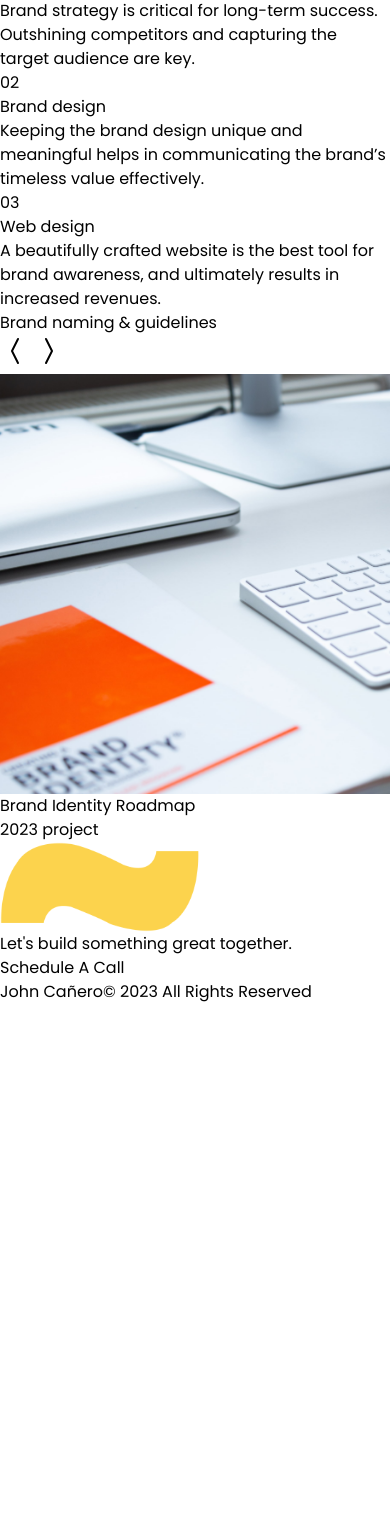
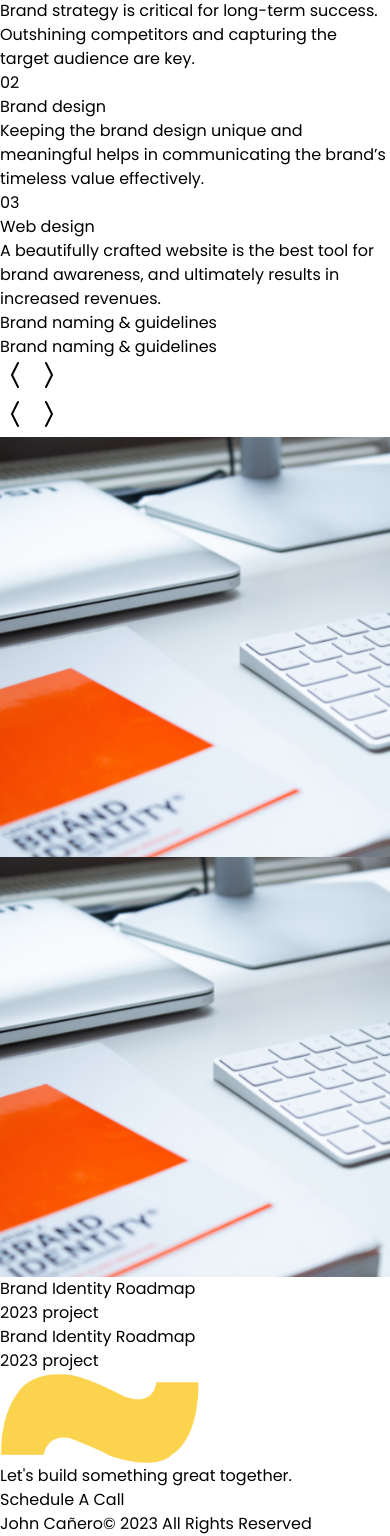
Before and after one commit to johncanero/likha-design-agency, a Next.js app: page / in a window 390 px wide. Shown: the part 3535-5071 px from the top of the page. Before the commit the page ends 4539 px from the top, so only its background shows below. Built offline with nearby package versions, Linux system fonts and the light colour scheme.

Commit message:
Adjust Responsivenss of Tablet

```diff
--- a/components/Slider.tsx
+++ b/components/Slider.tsx
@@ -33,16 +33,57 @@ const carouselItems = [
     },
 ];
 
+// Tablet
+const carouselItemsTablet = [
+    {
+        title: "Brand naming & guidelines",
+        image: {
+            src: "/images/tablet/image-slide-1-tablet-min.jpg",
+            title: "Brand Identity Roadmap",
+            subtitle: "2023 project",
+        },
+    },
+    {
+        title: "Brand identity & merchandise",
+        image: {
+            src: "/images/desktop/image-slide-2-desktop-min.jpg",
+            title: "New Majestic Hotel",
+            subtitle: "2023 project",
+        },
+    },
+    {
+        title: "Brand identity & web design",
+        image: {
+            src: "/images/desktop/image-slide-3-desktop-min.jpg",
+            title: "Website Development",
+            subtitle: "2023 project",
+        },
+    },
+];
+
+// Tablet
 
 function Slider() {
 
     const [selectedIndex, setSelectedIndex] = useState<number>(0);
 
+    // Desktop
     const selectImage = (offset: number) => {
         let newIndex = selectedIndex + offset;
         if (newIndex < 0) {
             newIndex = carouselItems.length - 1;
         } else if (newIndex >= carouselItems.length) {
+            newIndex = 0;
+        }
+
+        setSelectedIndex(newIndex);
+    };
+
+    const selectImageTablet = (offset: number) => {
+        let newIndex = selectedIndex + offset;
+        if (newIndex < 0) {
+            newIndex = carouselItemsTablet.length - 1;
+        } else if (newIndex >= carouselItemsTablet.length) {
             newIndex = 0;
         }
 
@@ -57,12 +98,19 @@ function Slider() {
                 <div className='relative w-full bg-stone-800'>
                     <div>
                         {/* carouseItems title */}
-                        <div className='relative text-3xl font-bold leading-10 text-white md:text-4xl lg:text-6xl lg:max-w-xl lg:-right-60 lg:mt-60'>
+                        {/* Desktop */}
+                        <div className='relative hidden font-bold leading-10 text-white lg:block lg:text-6xl lg:max-w-xl lg:-right-60 lg:mt-60'>
                             {carouselItems[selectedIndex].title}
                         </div>
 
-                        {/* Icon Arrows */}
-                        <div className='mt-2'>
+                        {/* Tablet */}
+                        <div className='relative hidden text-3xl font-bold leading-10 text-white lg:hidden md:block md:text-4xl md:mt-36 md:-right-20'>
+                            {carouselItemsTablet[selectedIndex].title}
+                        </div>
+
+
+                        {/* Desktop Icon Arrows */}
+                        <div className='hidden mt-2 lg:block'>
                             {/* Icon Arrow Previous */}
                             <button
                                 type="button"
@@ -87,11 +135,46 @@ function Slider() {
                                 </div>
                             </button>
                         </div>
+
+
+
+                        {/* Tablet Icon Arrows */}
+                        <div className='hidden mt-2 md:block lg:hidden'>
+                            {/* Icon Arrow Previous */}
+                            <button
+                                type="button"
+                                className=""
+                                onClick={() => selectImageTablet(-1)}
+                            >
+                                {/* Left Arrpw */}
+                                <div className='absolute p-2 text-2xl text-white rounded-full cursor-pointer group-hover:bloc md:ml-16 bg-black/20'>
+                                    <BsChevronCompactLeft size={32} className='text-amber-300' />
+                                </div>
+                            </button>
+
+                            {/* Icon Arrow Next */}
+                            <button
+                                type="button"
+                                className=""
+                                onClick={() => selectImageTablet(1)}
+                            >
+                                {/* Right Arrow */}
+                                <div className='absolute p-2 text-2xl text-white rounded-full cursor-pointer md:ml-32 group-hover:block bg-black/20'>
+                                    <BsChevronCompactRight size={32} className='text-amber-300' />
+                                </div>
+                            </button>
+                        </div>
+
+
+
+
                     </div>
                 </div>
 
                 <div>
                     {/* Carousel Image */}
+                    {/* Desktop */}
+                    <div className='hidden lg:block'>
                         <Image
                             src={carouselItems[selectedIndex].image.src}
                             alt="carouselItems"
@@ -100,9 +183,24 @@ function Slider() {
                             className=""
                             id="carousel-content-img"
                         />
+                    </div>
+
+                    {/* Tablet */}
+                    <div className='hidden md:block lg:hidden'>
+                        <Image
+                            src={carouselItemsTablet[selectedIndex].image.src}
+                            alt="carouselItemsTablet"
+                            width={1050}
+                            height={1050}
+                            className=""
+                            id="carousel-content-img"
+                        />
+                    </div>
+
 
                     {/* Carouse Title and Sub-Title */}
-                    <article className='relative text-white lg:flex lg:justify-end'>
+                    {/* Desktop */}
+                    <article className='relative hidden text-white lg:justify-end lg:block'>
                         <div className='absolute lg:-top-20 lg:text-lg lg:mr-8 drop-shadow-xl'>
                             <h1 className="font-semibold text-stone-500" id="carousel-content-title">
                                 {carouselItems[selectedIndex].image.title}
@@ -115,6 +213,24 @@ function Slider() {
                             </p>
                         </div>
                     </article>
+
+                    {/* Tablet */}
+                    <article className='relative hidden text-white lg:justify-end lg:block'>
+                        <div className='absolute lg:-top-20 lg:text-lg lg:mr-8 drop-shadow-xl'>
+                            <h1 className="font-semibold text-stone-500" id="carousel-content-title">
+                                {carouselItemsTablet[selectedIndex].image.title}
+                            </h1>
+                            <p
+                                id="carousel-content-subtitle"
+                                className=' text-stone-500'
+                            >
+                                {carouselItemsTablet[selectedIndex].image.subtitle}
+                            </p>
+                        </div>
+                    </article>
+
+
+
                 </div>
             </div>
         </section>
```
Also changed, not shown: public/images/tablet/image-slide-1-tablet-min.jpg (added), public/images/tablet/image-slide-1.jpg (deleted). Lines whose indentation alone changed are shown as unchanged.
